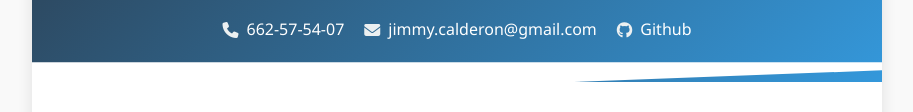
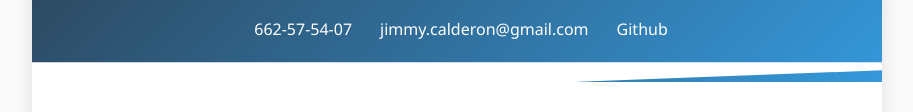
Before and after one commit to JimJos-Calderon/c.v.Jimmy_Calderon, a plain HTML site: page index.html in a window 1280 px wide. Shown: the part 173-285 px from the top of the page, without its empty margins (183-1096 px from the left). Drawn offline with Linux system fonts and the light colour scheme.

Commit message:
Segundo commit

```diff
--- a/index.html
+++ b/index.html
@@ -5,7 +5,6 @@
     <meta charset="UTF-8">
     <meta name="viewport" content="width=device-width, initial-scale=1.0">
     <title>CV - Jimmy Calderón | Desarrollador Multiplataforma</title>
-    <link rel="stylesheet" href="https://cdnjs.cloudflare.com/ajax/libs/font-awesome/6.4.0/css/all.min.css">
     <style>
         :root {
             --primary: #3498db;
```
